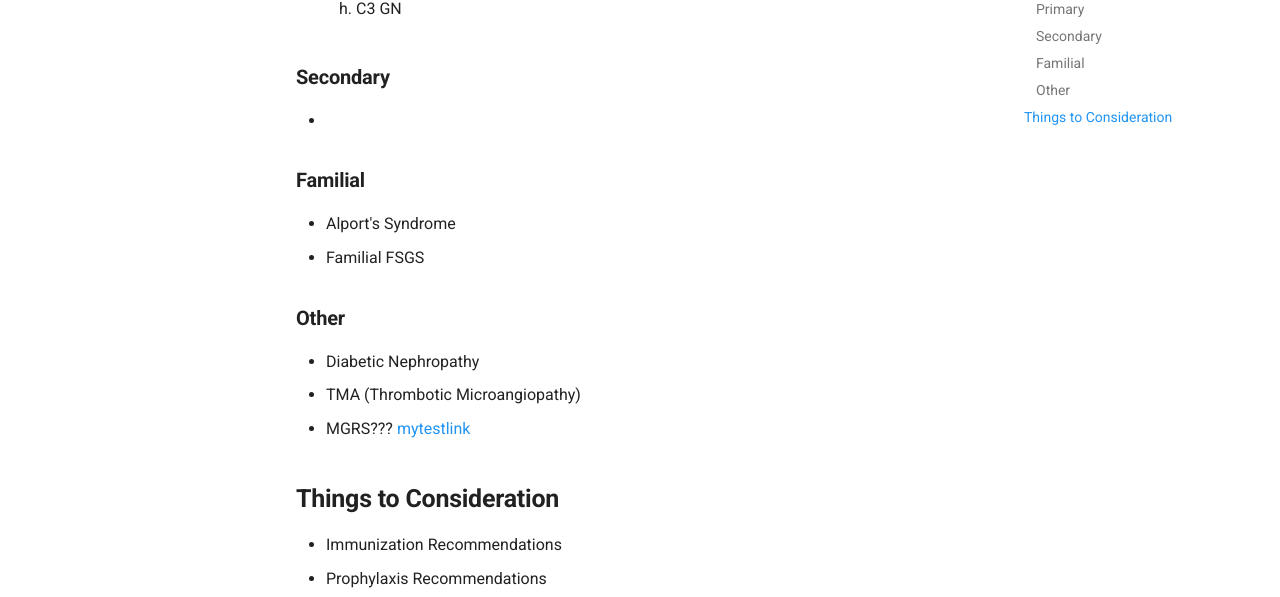
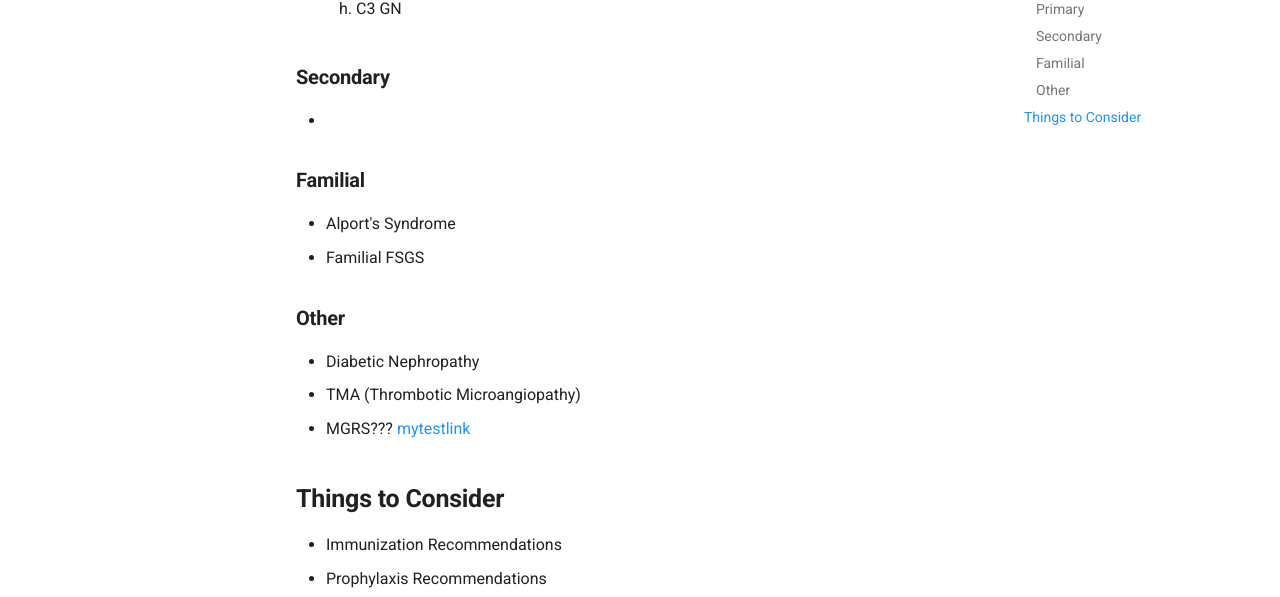
Before and after one commit to TTUNEPH2025/GN, an MkDocs documentation site: the page built from docs/index.md, in a window 1280 px wide and 900 px high, scrolled down 863 px. Shown: the part 153-750 px from the top of the window. Built offline with MkDocs 1.6.1 and Material for MkDocs 9.7.7, drawn with Linux system fonts in a browser that asks for light colours.

Commit message:
Update index.md

```diff
--- a/docs/index.md
+++ b/docs/index.md
@@ -29,7 +29,7 @@
 * TMA (Thrombotic Microangiopathy)
 * MGRS???
 [mytestlink](Test.md)
-## **Things to Consideration**
+## **Things to Consider**
 * Immunization Recommendations
 * Prophylaxis Recommendations
 * Important Screening Exams
```
